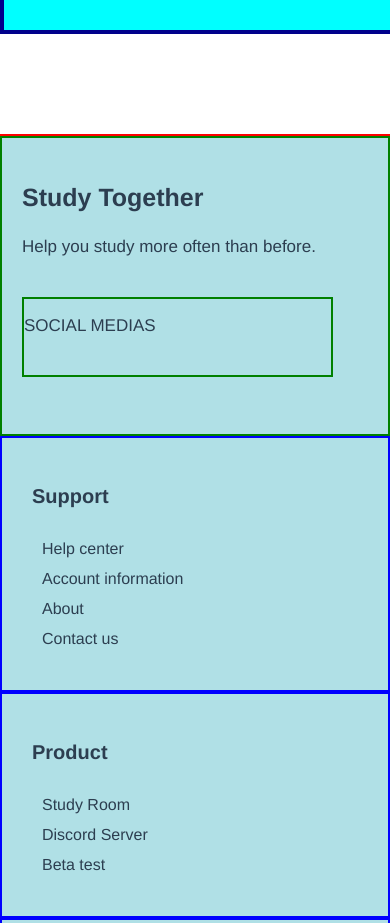
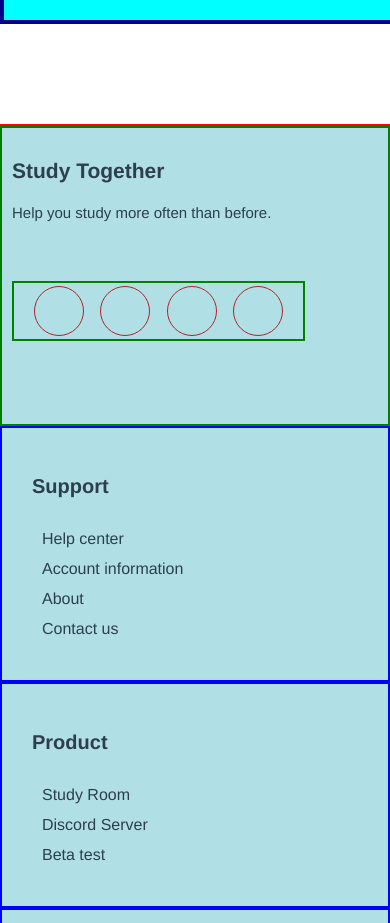
Before and after one commit to olatunji-20/cfc-school, a Vue app in the folder frontend/cfc/: page /signup in a window 390 px wide. Shown: the part 1020-1943 px from the top of the page. Built offline with nearby package versions, Linux system fonts and the light colour scheme.

Commit message:
work on tab-responsiveness

```diff
--- a/frontend/cfc/src/components/Footbar.vue
+++ b/frontend/cfc/src/components/Footbar.vue
@@ -3,7 +3,12 @@
         <div class="one">
             <h1>Study Together</h1>
             <p>Help you study more often than before.</p>
-            <div class="socials"><p>SOCIAL MEDIAS</p></div>
+            <div class="socials">
+                <div class="social"></div>
+                <div class="social"></div>
+                <div class="social"></div>
+                <div class="social"></div>
+            </div>
         </div>
         <div class="two">
             <h4>Support</h4>
@@ -69,10 +74,20 @@ export default {
     font-size: 17px;
 }
 .socials {
-    width: 90%;
-    height: 80px;
-    margin-top: 40px;
+    width: 80%;
+    height: 60px;
+    padding: 3px;
+    margin-top: 60px;
     border: 2px solid green;
+    display: flex;
+    flex-direction: row;
+    justify-content: space-evenly;
+}
+.social {
+    width: 50px;
+    height: 50px;
+    border-radius: 50%;
+    border: 1px solid firebrick;
 }
 .two, .three, .four {
     border: 2px solid blue;
@@ -106,6 +121,51 @@ export default {
     font-size: 20px;
 }
 
+
+
+@media screen and (max-width: 850px) {
+    .main {
+        width: 100%;
+    }
+    .one {
+        width: 14rem;
+        padding: 10px;
+    }
+    .one h1 {
+        font-size: 21px;
+    }
+    .one p {
+        font-size: 15px;
+    }
+
+
+    .two, .three, .four {
+        width: 11rem;
+        padding: 10px 0px;
+    }
+    .two h4, .three h4, .four h4 {
+        font-size: 20px;
+    }
+    .two p, .three p, .four p {
+        font-size: 16px;
+    }
+
+
+
+
+
+
+
+
+
+}
+
+
+
+
+
+
+
 @media screen and (max-width: 500px) {
     .main {
         width: 100%;
--- a/frontend/cfc/src/components/Navbar.vue
+++ b/frontend/cfc/src/components/Navbar.vue
@@ -110,7 +110,7 @@ export default {
     border: 1px solid red;
     font-size: 20px;
     border-radius: 35px;
-    transition: .4s;
+    transition: .6s;
 }
 .login button:hover {
     background: tomato;
@@ -119,6 +119,54 @@ export default {
 .button-link {
     text-decoration: none;
 }
+
+
+
+
+@media screen and (max-width: 850px) {
+    .main {
+        height: 130px;
+        padding: 25px;
+    }
+    .logo {
+        width: 170px;
+        height: 60px;
+    }
+    .cont {
+        height: 60px;
+    }
+
+    .options {
+        width: auto;
+        padding: 5px;
+        height: 60px;
+    }
+    .options ul li {
+        margin: 0px 5px;
+    }
+    .login {
+        width: 100px;
+        height: 40px;
+        margin-left: 10px;
+        margin-top: 7px;
+    }
+    .login button {
+        width: 90px;
+        height: 40px;
+        border-radius: 20px;
+    }
+
+
+
+}
+
+
+
+
+
+
+
+
 
 
 
--- a/frontend/cfc/src/views/Homepage.vue
+++ b/frontend/cfc/src/views/Homepage.vue
@@ -611,6 +611,29 @@ import Work from '../components/Work.vue'
 
 
 
+    @media screen and (max-width: 850px) {
+        .container {
+            flex-direction: column;
+        }
+        .left {
+            width: 90%;
+            margin: 0px auto;
+        }
+        .right {
+            width: 90%;
+            height: auto;
+            margin: 0px auto;
+        }
+        .blur {
+            right: 5rem;
+        }
+
+        .student-image {
+            width: 450px;
+            height: 500px;
+        }
+    }
+
 
 
 
```
